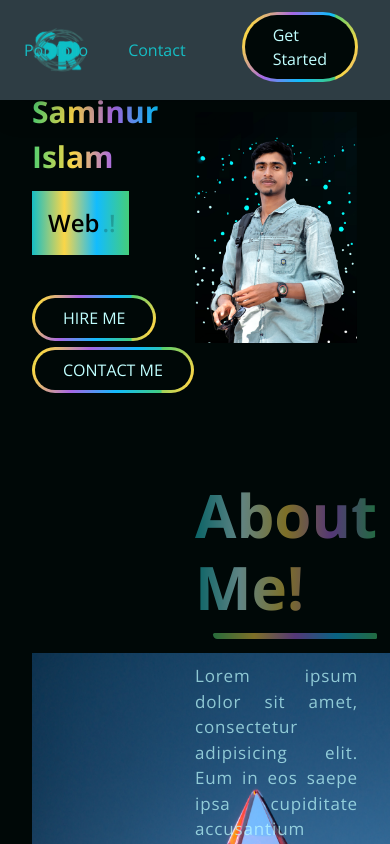
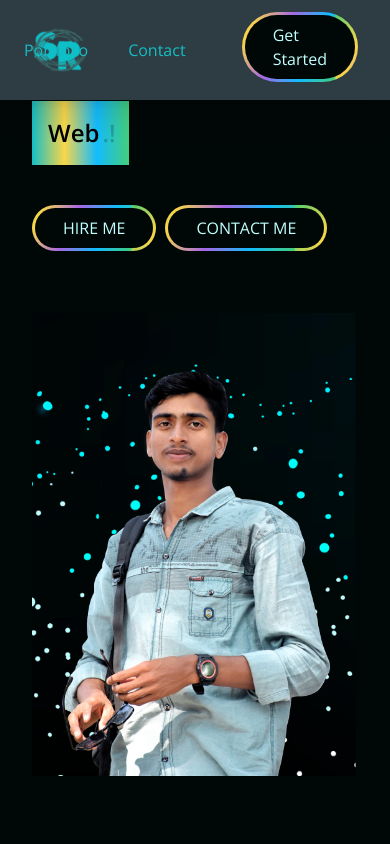
Before and after one commit to dev-saminur/sr-my-portfolio, a Next.js app: page / in a window 390 px wide. Shown: the top 844 px of the page. Built offline with nearby package versions, Linux system fonts and the light colour scheme.

Commit message:
Update index.js

```diff
--- a/src/components/Hero/index.js
+++ b/src/components/Hero/index.js
@@ -8,7 +8,7 @@
   return (
     <div className="bg-black">
       <Container>
-        <div className="grid grid-cols-2 items-center">
+        <div className="grid grid-cols-1 lg:grid-cols-2 items-center">
           <div>
             <Content />
           </div>
```
